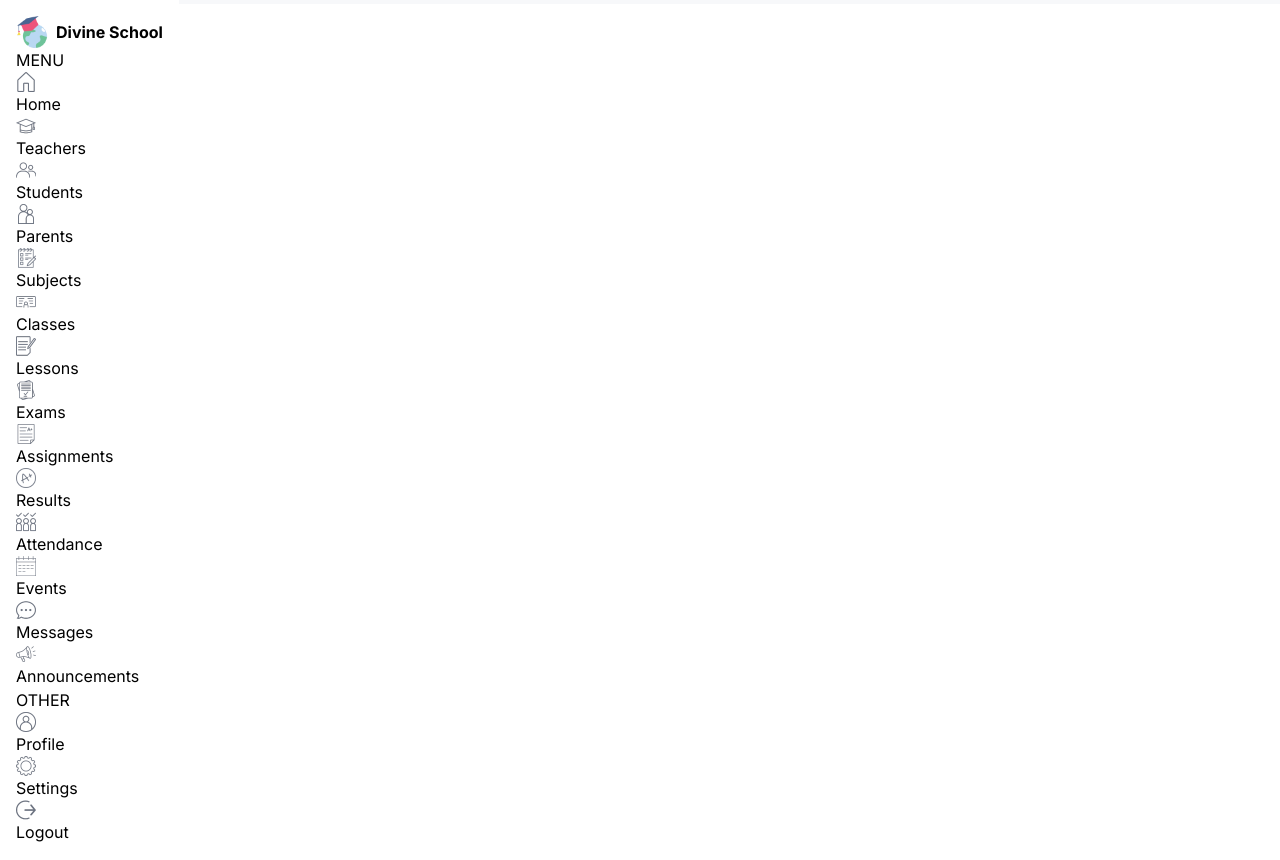
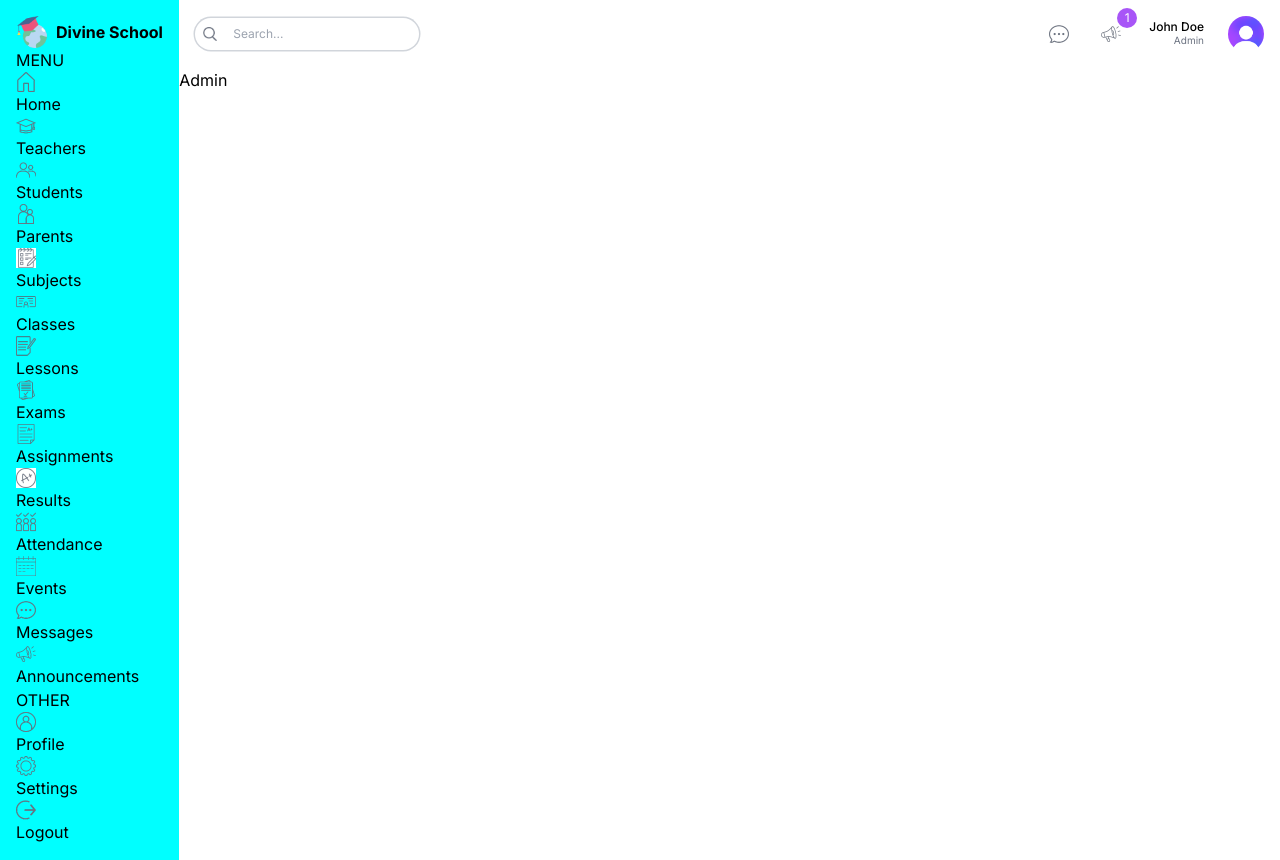
Before and after one commit to Surya-KF/SchoolManagementDashBoard, a Next.js app: page /admin in a window 1280 px wide. Built offline with nearby package versions, Linux system fonts and the light colour scheme.

Commit message:
Updated the layout height.

```diff
--- a/src/app/(dashboard)/layout.tsx
+++ b/src/app/(dashboard)/layout.tsx
@@ -9,9 +9,9 @@
   children: React.ReactNode;
 }>) {
   return (
-    <div className="h-screen flex">
+    <div className="h-full flex">
       {/* LEFT */}
-      <div className="w-[14%] md:w-[8%] lg:w-[16%] xl:w-[14%] p-4">
+      <div className="w-[14%] md:w-[8%] lg:w-[16%] xl:w-[14%] bg-[cyan] p-4">
         <Link
           href="/"
           className="flex items-center justify-center lg:justify-start gap-2"
@@ -22,7 +22,7 @@
         <Menu />
       </div>
       {/* RIGHT */}
-      <div className="w-[86%] md:w-[92%] lg:w-[84%] xl:w-[86%] h-1 bg-[#F7F8FA] overflow-scroll flex flex-col">
+      <div className="w-[86%] md:w-[92%] lg:w-[84%] xl:w-[86%] bg-[white] overflow-auto flex flex-col">
         <Navbar />
         {children}
       </div>
```
